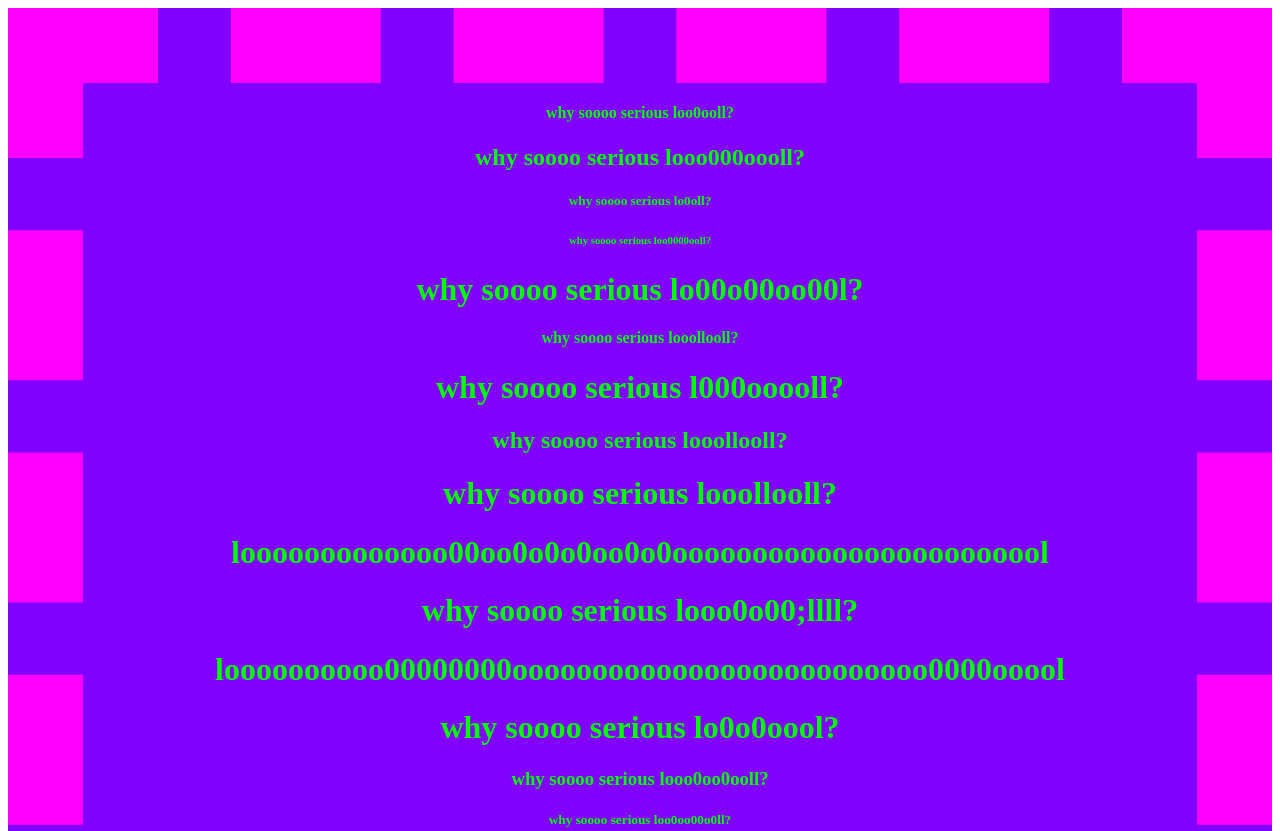
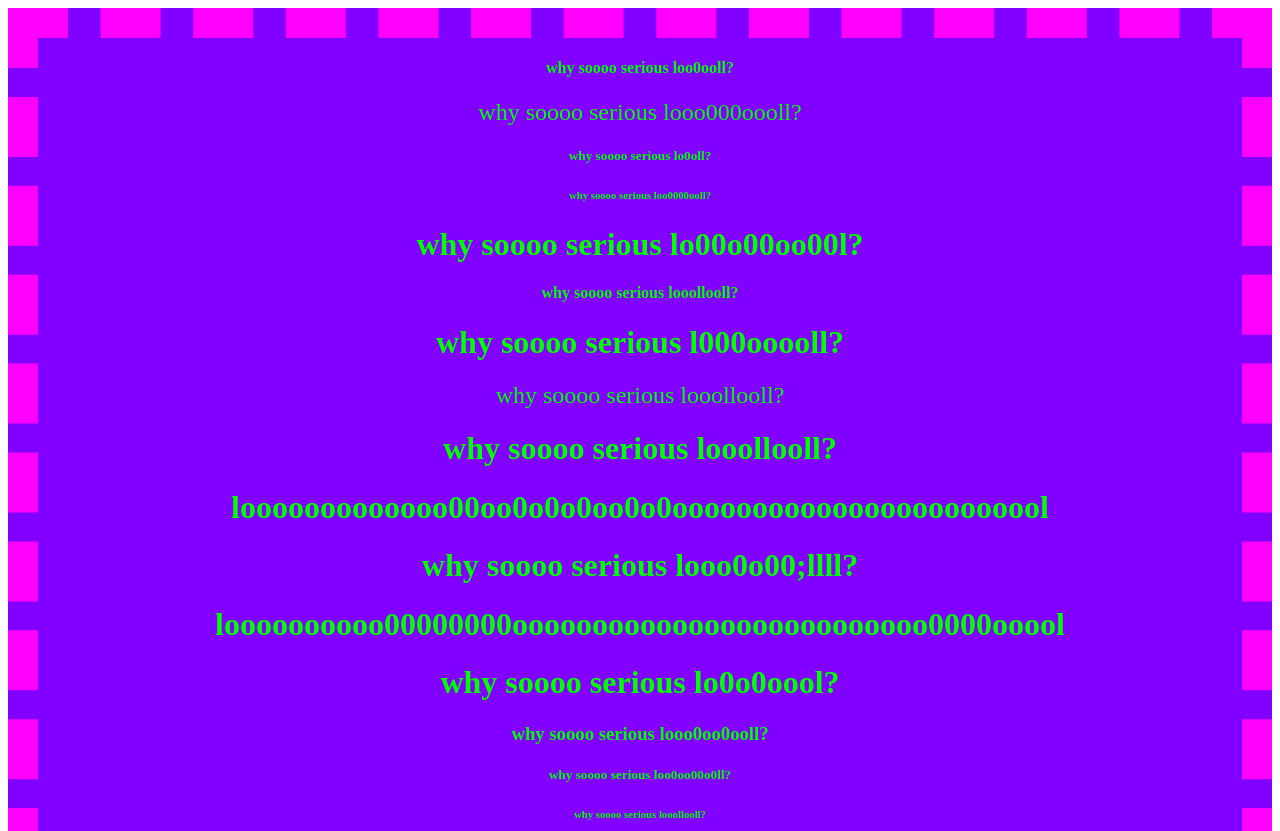
Before and after one commit to commmmmon/nascenx.github.io, a plain HTML site: page index.html in a window 1280 px wide. Shown: the top 831 px of the page. Drawn offline with Linux system fonts and the light colour scheme.

Commit message:
Update index.css

```diff
--- a/css/index.css
+++ b/css/index.css
@@ -1,7 +1,7 @@
 body{text-align:center}
 
 div{
-    border:75px dashed rgb(255, 0, 255);
+    border:30px dashed rgb(255, 0, 255);
 
     font-family:"宋体";
 
@@ -11,4 +11,4 @@ div{
 
 }
 
-h2{font-weight: bolder;}
+h2{font-weight:100;}
```
